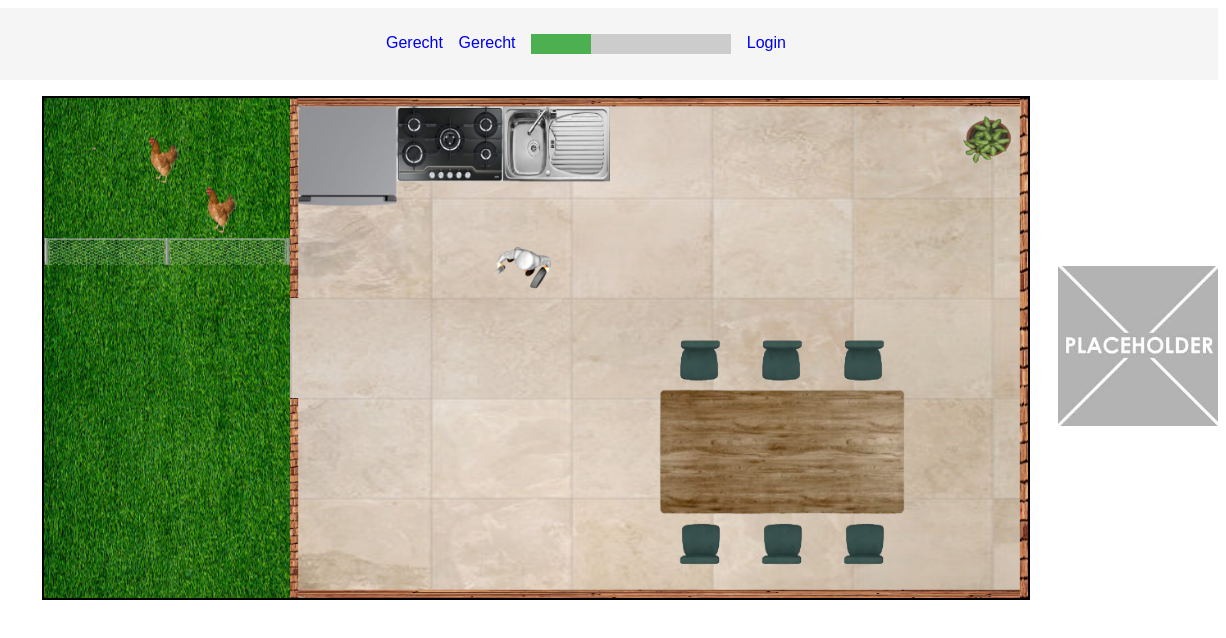
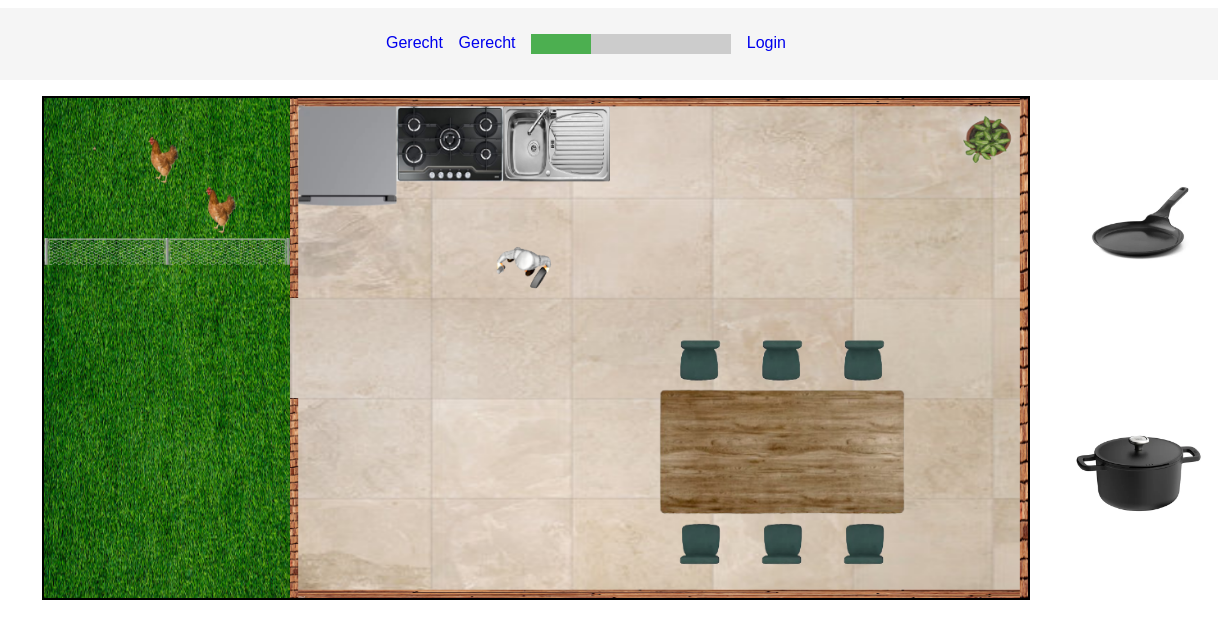
Before and after one commit to ThianDhaene/Berghoff-EcoKitchen, a plain HTML site: page index.html in a window 1280 px wide. Shown: the full height of the page, 54-1280 px from the left. Drawn offline with Linux system fonts and the light colour scheme; a web font is replaced by a local one.

Commit message:
update placeholder weg

```diff
--- a/index.html
+++ b/index.html
@@ -101,7 +101,8 @@
       </div>
     </article>
     <article class="ads">
-      <img src="img/placeholder.jpg" alt="">
+      <a href="https://berghoff-belgium.be/products/leo-recycled-pannekoekenpan-antikleef-stone-25cm"><img src="img/pan.webp" alt="pan"></a>
+      <a href="https://berghoff-belgium.be/products/leo-recycled-kookpot-met-deksel-24cm-5-6l-h14-cm-phantom"><img src="img/pot.webp" alt="pan"></a>
     </article>
   </main>
   <!-- emoji van chat gpt gekopieerd -->
```
Also changed, not shown: img/pot.webp (added).
